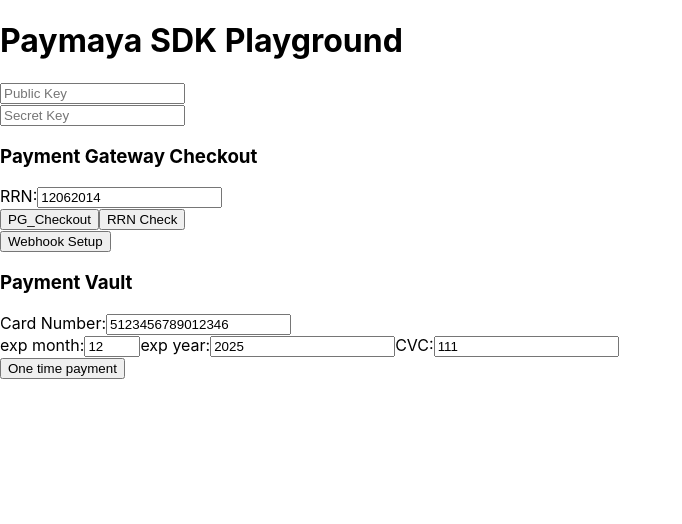
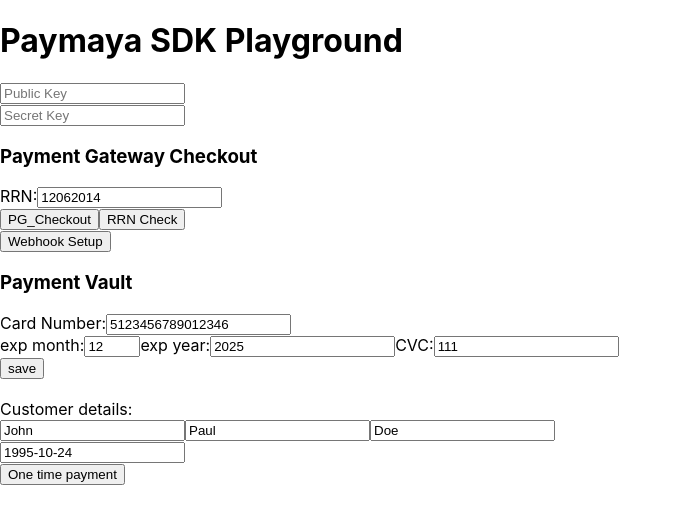
Before and after one commit to jiroquijano/paymaya-sdk-playground, a React (Create React App) app in the folder client/: page / in a window 1280 px wide. Shown: the top 524 px of the page, without its empty margins (0-682 px from the left). Built offline with nearby package versions, Linux system fonts and the light colour scheme.

Commit message:
created form components for card and customer

```diff
--- a/client/src/components/PaymentVault.js
+++ b/client/src/components/PaymentVault.js
@@ -1,25 +1,17 @@
 import React, {useState} from 'react';
-import {createOneTimePayment} from '../paymaya_sdk/payment-vault';
+import {
+  createOneTimePayment,
+  createCustomer
+} from '../paymaya_sdk/payment-vault';
+import CustomerForm from './forms/CustomerForm';
+import CreditCardForm from './forms/CreditCardForm';
 
 const PaymentVault = ({publicKey, secretKey}) => {
-    // "card": {
-    //     "number": "5123456789012346",
-    //     "expMonth": "12",
-    //     "expYear": "2025",
-    //     "cvc": "111"
-    //   }
-    const [cardNumber, setCardNumber] = useState('5123456789012346');
-    const [expMonth, setExpMonth] = useState('12');
-    const [expYear, setExpYear] = useState('2025');
-    const [cvc, setCVC] = useState('111');
+
+    const [cardDetails, setCardDetails] = useState();
     const RRN = '12062014';
 
-    const transactionDetails = {
-        totalAmount: {
-          amount: 100,
-          currency: "PHP",
-        },
-        buyer: {
+    const customerDetails = {
       firstName: "John",
       middleName: "Paul",
       lastName: "Doe",
@@ -52,6 +44,15 @@
         zipCode: "1552",
         countryCode: "PH"
       }
+    };
+
+    const transactionDetails = {
+        totalAmount: {
+          amount: 100,
+          currency: "PHP",
+        },
+        buyer: {
+          ...customerDetails
         },
         redirectUrl: {
           success: `http://localhost:3000/success_onetimepay/${RRN}`,
@@ -63,29 +64,36 @@
     };
 
     const onOneTimePayment = async (e) =>{
-        const cardDetails = {
-            number: cardNumber,
-            expMonth,
-            expYear,
-            cvc
+        // const cardDetails = {
+        //     number: cardNumber,
+        //     expMonth,
+        //     expYear,
+        //     cvc
+        // };
+        if(!cardDetails) {
+          return alert('Click save on credit card form');
         };
+        console.log(cardDetails);
         const result = await createOneTimePayment(publicKey, secretKey, transactionDetails, cardDetails)
         console.log(result);
         window.location = result.verificationUrl;
     };
 
+    const onCardSubmit = (e) =>{
+      setCardDetails({
+        number: e.target['cardnumber'].value,
+        expMonth: e.target['expmonth'].value,
+        expYear: e.target['expyear'].value,
+        cvc: e.target['cvc'].value
+      });
+    }
+
     return (
         <>
             <h3>Payment Vault</h3>
-            <label>Card Number:</label>
-            <input onChange={(e)=>setCardNumber(e.target.value)} type='text' placeholder='card number' value={cardNumber}/>
+            <CreditCardForm onCardSubmit={onCardSubmit}/>
             <br/>
-            <label>exp month:</label>
-            <input onChange={(e)=>setExpMonth(e.target.value)} type='number' min={1} max={12} value={expMonth}/>
-            <label>exp year:</label>
-            <input onChange={(e)=>setExpYear(e.target.value)} type='number' value={expYear}/>
-            <label>CVC:</label>
-            <input onChange={(e)=>setCVC(e.target.value)} type='number' value={cvc}/>
+            <CustomerForm/>
             <br/>
             <button onClick={onOneTimePayment}>One time payment</button>
         </>
--- /dev/null
+++ b/client/src/components/forms/CreditCardForm.js
@@ -0,0 +1,41 @@
+import React, {useState,useRef} from 'react';
+
+const CreditCardForm = ({onCardSubmit}) => {
+    const [cardNumber, setCardNumber] = useState('5123456789012346');
+    const [expMonth, setExpMonth] = useState('12');
+    const [expYear, setExpYear] = useState('2025');
+    const [cvc, setCVC] = useState('111');
+    const [clicked, setClicked] = useState(false);
+
+    const onSubmit = (e) =>{
+        e.preventDefault();
+        setClicked(true);
+        onCardSubmit(e);
+    }
+
+    return (
+        <form onSubmit={onSubmit}>
+            <label>
+                Card Number:
+                <input name='cardnumber' onChange={(e)=>setCardNumber(e.target.value)} type='text' placeholder='card number' value={cardNumber}/>
+            </label>
+            <br/>
+            <label>
+                exp month:
+                <input name='expmonth' onChange={(e)=>setExpMonth(e.target.value)} type='number' min={1} max={12} value={expMonth}/>
+            </label>
+            <label>
+                exp year:
+                <input name='expyear' onChange={(e)=>setExpYear(e.target.value)} type='number' value={expYear}/>
+            </label>
+            <label>
+                CVC:
+                <input name='cvc' onChange={(e)=>setCVC(e.target.value)} type='number' value={cvc}/>
+            </label>
+            <br/>
+            <button>{clicked?'saved':'save'}</button>
+        </form>
+    )
+}
+
+export default CreditCardForm;
--- /dev/null
+++ b/client/src/components/forms/CustomerForm.js
@@ -0,0 +1,60 @@
+import React, {useState} from 'react';
+
+const CustomerForm = () =>{
+
+    const [firstName, setFirstName] = useState('John');
+    const [middleName, setMiddleName] = useState('Paul');
+    const [lastname, setLastName] = useState('Doe');
+    const [birthday, setBirthday] = useState('1995-10-24');
+
+    // const customerDetails = {
+    //     firstName: "John",
+    //     middleName: "Paul",
+    //     lastName: "Doe",
+    //     birthday: "1995-10-24",
+    //     customerSince: "1995-10-24",
+    //     sex: "M",
+    //     contact: {
+    //       phone: "+639181008888",
+    //       email: "merchant@merchantsite.com"
+    //     },
+    //     shippingAddress: {
+    //       firstName: "John",
+    //       middleName: "Paul",
+    //       lastName: "Doe",
+    //       phone: "+639181008888",
+    //       email: "merchant@merchantsite.com",
+    //       line1: "6F Launchpad",
+    //       line2: "Reliance Street",
+    //       city: "Mandaluyong City",
+    //       state: "Metro Manila",
+    //       zipCode: "1552",
+    //       countryCode: "PH",
+    //       shippingType: "ST" // ST - for standard, SD - for same day
+    //     },
+    //     billingAddress: {
+    //       line1: "6F Launchpad",
+    //       line2: "Reliance Street",
+    //       city: "Mandaluyong City",
+    //       state: "Metro Manila",
+    //       zipCode: "1552",
+    //       countryCode: "PH"
+    //     }
+    //   };
+
+    return (
+        <>
+            <label>
+                Customer details:
+                <br/>
+                <input type='text' onChange={(e)=> setFirstName(e.target.value)} value={firstName} placeholder='first name'/>
+                <input type='text' onChange={(e)=> setMiddleName(e.target.value)} value={middleName} placeholder='middle name'/>
+                <input type='text' onChange={(e)=> setLastName(e.target.value)} value={lastname} placeholder='last name'/>
+                <br/>
+                <input type='text' onChange={(e)=> setBirthday(e.target.value)} value={birthday} placeholder='birthday: YYYY-MM-DD'/>
+            </label>
+        </>
+    )
+}
+
+export default CustomerForm;
--- a/client/src/paymaya_sdk/payment-vault.js
+++ b/client/src/paymaya_sdk/payment-vault.js
@@ -19,6 +19,25 @@
     }
 };
 
+export const createCustomer = async (secretKey, customerDetails) => {
+    const options = {
+        method: 'post',
+        url: 'https://pg-sandbox.paymaya.com/payments/v1/customers',
+        headers:{
+            'Content-Type': 'application/json',
+            'Authorization': `Basic ${btoa(`${secretKey}:`)}`
+        },
+        data: JSON.stringify(customerDetails)
+    }
+    try {
+        const result = await axios(options);
+        console.log(result.data)
+        return result.data.id;
+    } catch (error) {
+        console.log(error.response.data);
+    }
+}
+
 export const createOneTimePayment = async (publicKey, secretKey, transactionDetails, cardDetails) => {
     const cardToken = await createPaymentToken(publicKey, cardDetails);
     if(cardToken.error) return;
```
Lines whose indentation alone changed are shown as unchanged.
